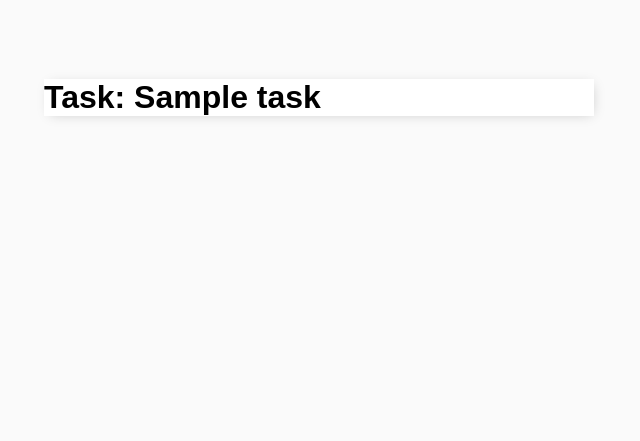
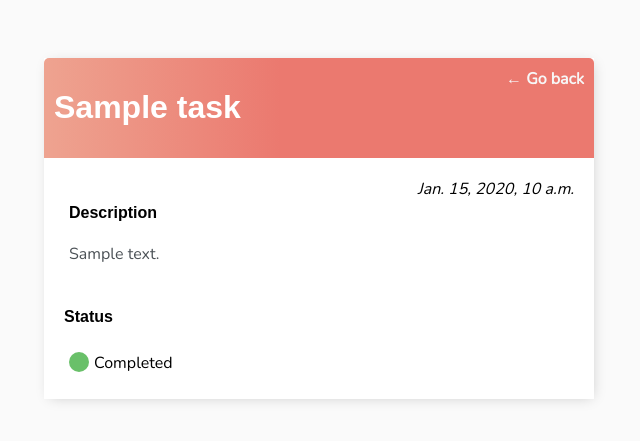
Before and after one commit to AlexBrence/TODO-list-app, a Django app: page /1/ in a window 1280 px wide. Shown: the top 441 px of the page, without its empty margins (321-961 px from the left). Run offline with Django 4.2, Linux system fonts and the light colour scheme; a user stored in the database is signed in; tables that the repository leaves empty hold one stand-in row (values such as "Sample post").

Commit message:
made styling better

```diff
--- a/base/static/css/style.css
+++ b/base/static/css/style.css
@@ -77,13 +77,18 @@ input {
     border-radius: 50%;
 }
 
-.delete-link {
+.symbol-items {
+    display: inline-block;
+}
+
+.symbol-link {
     text-decoration: none;
     font-weight: 900;
     color: #cf4949;
     font-size: 22px;
     line-height: 0;
     padding: 20px 0px;
+    margin: 0px 5px;
 }
 
 /*Handle Classes*/
--- a/base/templates/base/task_detail.html
+++ b/base/templates/base/task_detail.html
@@ -2,6 +2,28 @@
 
 {% block content %}
 
-<h1>Task: {{ task }}</h1>
+<div class="header-bar">
+    <h1>{{ task }}</h1>
+    <a href="{% url 'task-list' %}">&#8592; Go back</a>
+</div>
+
+<div class="card-body">
+    <i style="float: right;">{{ task.date_created }}</i>
+    <div style="padding: 5px";>
+        <h4>Description</h4>
+        <p>{{ task.description }}</p>
+    </div>
+
+    <h4>Status</h4>
+    <div style="padding: 5px"; class="task-title">
+        {% if task.is_completed %}
+            <div class="task-complete-icon"></div>
+            <span style="margin-left: 5px;">Completed</span>
+        {% else %}
+            <div class="task-incomplete-icon"></div>
+            <span style="margin-left: 5px;">Not completed</span>
+        {% endif %}
+    </div>
+</div>
 
 {% endblock content %}
```
Also changed, not shown: base/templates/base/task_list.html (+9 -8 lines), screenshot_listpage.png (deleted).
